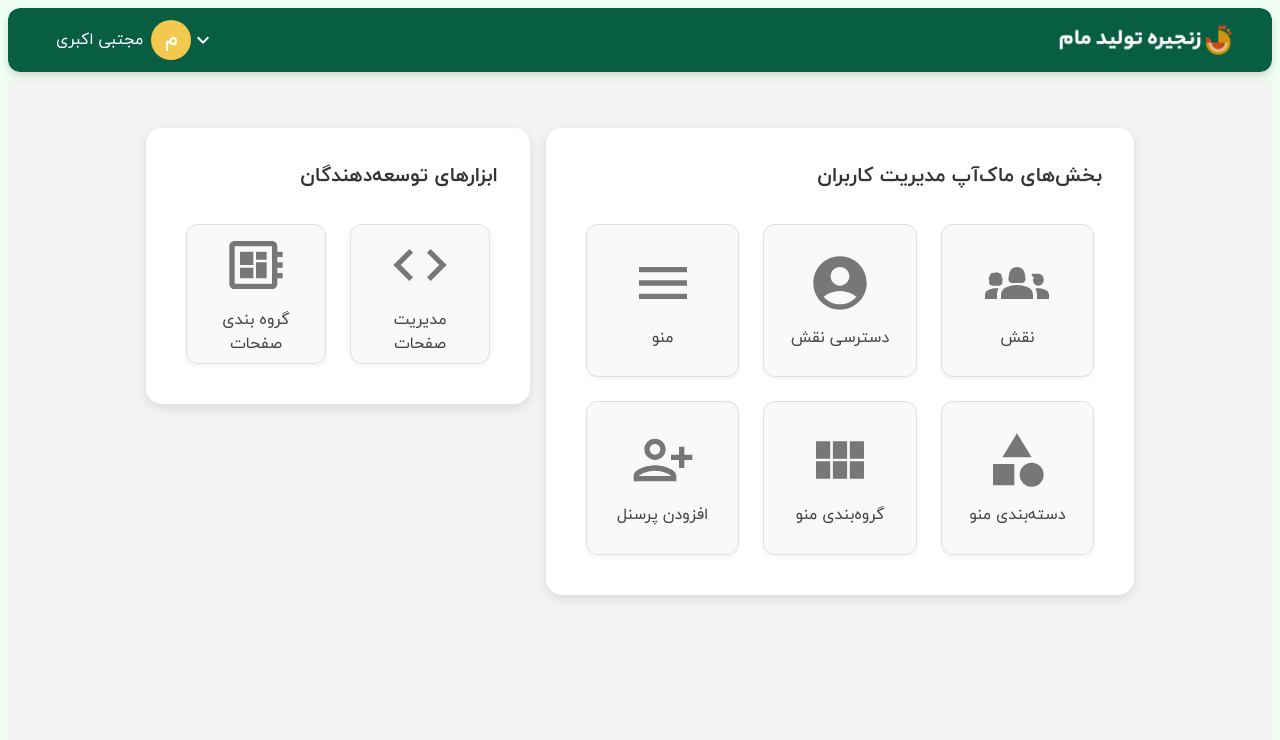
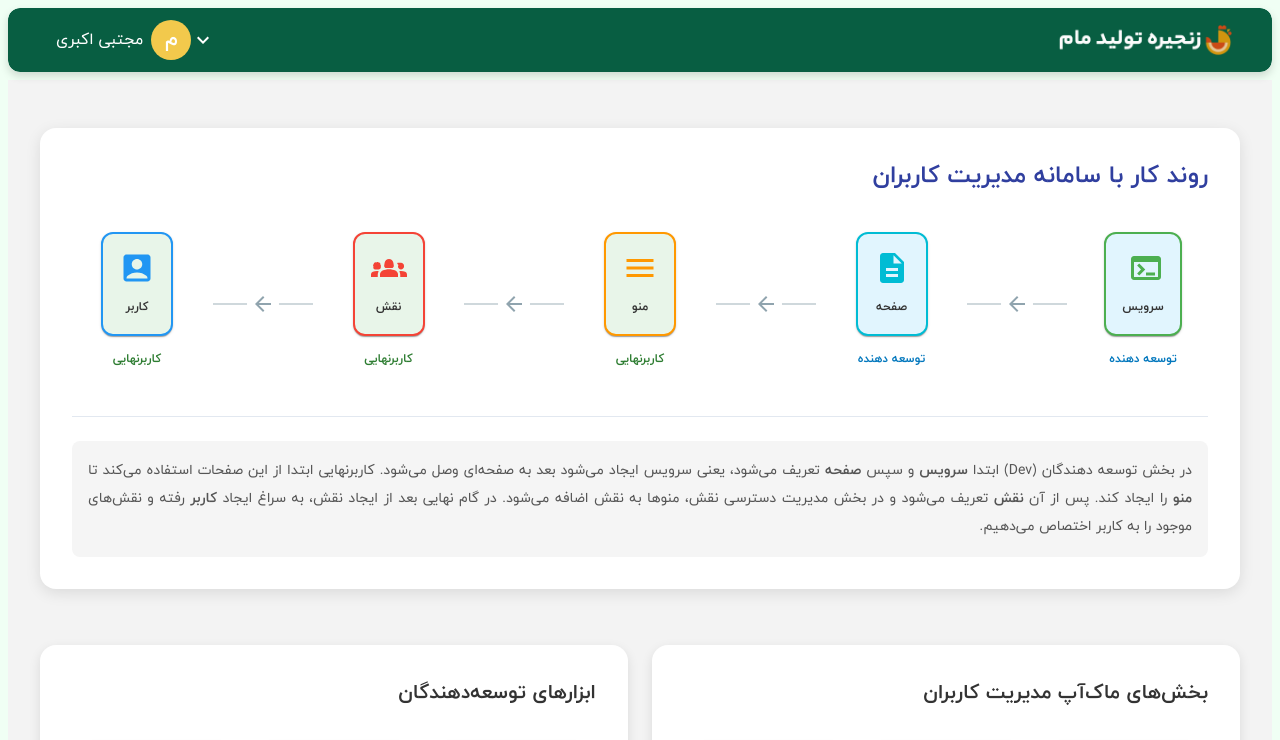
Before and after one commit to SeyedAb2/usermanagement_mockup_react, a React (Vite) app: page / in a window 1280 px wide. Shown: the top 740 px of the page. Built offline with nearby package versions, Linux system fonts and the light colour scheme.

Commit message:
update code

```diff
--- a/src/pages/UserAccessManagement/UserAccessManagement.tsx
+++ b/src/pages/UserAccessManagement/UserAccessManagement.tsx
@@ -650,7 +650,7 @@ export default function UserAccessManagement() {
 
   // هندلر برای تغییرات در فرم موقت ستون راست
   const handleTempMenuChange = <K extends keyof UserMenuAccess>(menuId: string, k: K, v: UserMenuAccess[K]) => {
-    setTempMenuAccess(prev => prev ? { ...prev, [k]: v } : null);
+    setTempMenuAccess(prev => prev ? { ...prev,menuId, [k]: v } : null);
   };
 
   // هندلر برای تغییرات در چک‌باکس‌های فرم موقت ستون راست
@@ -659,6 +659,7 @@ export default function UserAccessManagement() {
       prev
         ? {
             ...prev,
+            menuId,
             services: prev.services.map((s) =>
               s.key === key ? { ...s, checked: !s.checked } : s
             ),
@@ -671,7 +672,9 @@ export default function UserAccessManagement() {
     setTempMenuAccess((prev) =>
       prev
         ? {
+
             ...prev,
+            menuId,
             routes: prev.routes.map((r) =>
               r.path === path ? { ...r, checked: !r.checked } : r
             ),
--- a/src/pages/dashboard/Dashboard.tsx
+++ b/src/pages/dashboard/Dashboard.tsx
@@ -1,4 +1,4 @@
-import { Box, Grid, Paper, Typography, ButtonBase } from "@mui/material";
+import { Box, Grid, Paper, Typography, ButtonBase, Divider } from "@mui/material";
 import { useNavigate } from "react-router";
 import {
   Groups2,
@@ -9,8 +9,13 @@ import {
   AccountCircle,
   Code,
   DeveloperBoard,
+  Terminal,
+  Description,
+  AccountBox,
+  ArrowBack, // **تغییر ۱: استفاده از ArrowBack برای جهت RTL و اتصال مراحل**
 } from "@mui/icons-material";
 import { useState, ReactNode } from "react";
+import React from "react"; // نیاز به import React برای استفاده از React.Fragment
 
 // ------------------ تایپ‌ها و داده‌ها ------------------
 
@@ -27,13 +32,162 @@ const USER_MANAGEMENT_ITEMS: DashboardItem[] = [
   { id: 3, label: "منو", icon: <Menu />, path: "/menu" },
   { id: 4, label: "دسته‌بندی منو", icon: <Category />, path: "/menu-category" },
   { id: 5, label: "گروه‌بندی منو", icon: <ViewModule />, path: "/menu-group" },
-  { id: 6, label: "افزودن پرسنل", icon: <PersonAddAlt />, path: "/add-personel" }, // 6 آیتم
+  { id: 6, label: "افزودن پرسنل", icon: <PersonAddAlt />, path: "/add-personel" },
 ];
 
 const DEVELOPER_ITEMS: DashboardItem[] = [
   { id: 7, label: "مدیریت صفحات", icon: <Code />, path: "/add-page" },
-  { id: 8, label: "گروه بندی صفحات", icon: <DeveloperBoard />, path: "/category-page" }, // 2 آیتم
+  { id: 8, label: "گروه بندی صفحات", icon: <DeveloperBoard />, path: "/category-page" },
+  { id: 9, label: "سرویس", icon: <Terminal />, path: "" },
 ];
+
+// ------------------ داده‌های فلوچارت جدید ------------------
+
+interface FlowStep {
+  label: string;
+  icon: ReactNode;
+  color: string;
+  section: 'توسعه دهنده' | 'کاربرنهایی';
+}
+
+const FLOW_STEPS: FlowStep[] = [
+  { label: "سرویس", icon: <Terminal />, color: "#4caf50", section: 'توسعه دهنده' },
+  { label: "صفحه", icon: <Description />, color: "#00bcd4", section: 'توسعه دهنده' },
+  { label: "منو", icon: <Menu />, color: "#ff9800", section: 'کاربرنهایی' },
+  { label: "نقش", icon: <Groups2 />, color: "#f44336", section: 'کاربرنهایی' },
+  { label: "کاربر", icon: <AccountBox />, color: "#2196f3", section: 'کاربرنهایی' },
+];
+
+// **تغییر ۲: بلد کردن کلمات ستاره‌دار در متن**
+const FLOW_DESCRIPTION = "در بخش توسعه دهندگان (Dev) ابتدا **سرویس** و سپس **صفحه** تعریف می‌شود، یعنی سرویس ایجاد می‌شود بعد به صفحه‌ای وصل می‌شود. کاربرنهایی ابتدا از این صفحات استفاده می‌کند تا **منو** را ایجاد کند. پس از آن **نقش** تعریف می‌شود و در بخش مدیریت دسترسی نقش، منوها به نقش اضافه می‌شود. در گام نهایی بعد از ایجاد نقش، به سراغ ایجاد **کاربر** رفته و نقش‌های موجود را به کاربر اختصاص می‌دهیم.";
+
+// ------------------ کامپوننت نمایش روند کار ------------------
+
+const StepFlow = () => {
+    return (
+        <Paper
+            elevation={4}
+            sx={{
+                borderRadius: "16px",
+                p: { xs: 3, sm: 4 },
+                mb: 4,
+                bgcolor: "#fff",
+                boxShadow: "0px 4px 15px rgba(0, 0, 0, 0.1)",
+            }}
+        >
+            <Typography
+                variant="h5"
+                sx={{ mb: 3, fontWeight: "bold", textAlign: "right", color: "#303f9f" }}
+            >
+                 روند کار با سامانه مدیریت کاربران
+            </Typography>
+
+            {/* بخش فلوچارت اصلی */}
+            <Box sx={{ overflowX: 'auto', py: 2 }}>
+                <Box sx={{
+                    display: 'flex',
+                    alignItems: 'center',
+                    justifyContent: { xs: 'flex-start', md: 'space-between' },
+                    minWidth: { xs: '800px', md: '100%' }
+                }}>
+                    {FLOW_STEPS.map((step, index) => (
+                        <React.Fragment key={index}>
+                            <Box
+                                sx={{
+                                    display: 'flex',
+                                    flexDirection: 'column',
+                                    alignItems: 'center',
+                                    minWidth: '130px',
+                                    position: 'relative', // برای قرارگیری صحیح خط وسط
+                                }}
+                            >
+                                <Paper
+                                    elevation={1}
+                                    sx={{
+                                        p: 2,
+                                        borderRadius: '12px',
+                                        bgcolor: step.section === 'توسعه دهنده' ? '#e1f5fe' : '#e8f5e9',
+                                        border: `2px solid ${step.color}`,
+                                        transition: 'all 0.3s',
+                                        '&:hover': {
+                                            boxShadow: '0 4px 12px rgba(0,0,0,0.2)',
+                                            transform: 'translateY(-4px)'
+                                        }
+                                    }}
+                                >
+                                    <Box sx={{ color: step.color, mb: 0.5, '& svg': { fontSize: 36 } }}>
+                                        {step.icon}
+                                    </Box>
+                                    <Typography
+                                        variant="caption"
+                                        sx={{
+                                            fontWeight: 'bold',
+                                            color: '#333',
+                                            display: 'block',
+                                            textAlign: 'center'
+                                        }}
+                                    >
+                                        {step.label}
+                                    </Typography>
+                                </Paper>
+                                <Typography
+                                    variant="overline"
+                                    sx={{ mt: 1, color: step.section === 'توسعه دهنده' ? '#0277bd' : '#2e7d32', fontWeight: 'bold' }}
+                                >
+                                    {step.section}
+                                </Typography>
+                            </Box>
+
+                            {/* **تغییر ۳: پیکان اتصال معکوس و افقی** */}
+                            {index < FLOW_STEPS.length - 1 && (
+                                <Box sx={{
+                                    flexGrow: 1, // برای پر کردن فاصله
+                                    height: '2px',
+                                    mx: 1,
+                                    bgcolor: '#cfd8dc',
+                                    position: 'relative',
+                                    display: 'flex',
+                                    alignItems: 'center',
+                                    justifyContent: 'center',
+                                    maxWidth: { xs: '80px', md: '100px' }
+                                }}>
+                                    <ArrowBack sx={{
+                                        color: '#90a4ae',
+                                        fontSize: 32,
+                                        position: 'absolute',
+                                        bgcolor: 'white', // برای پوشاندن خط زیر پیکان
+                                        borderRadius: '50%',
+                                        p: 0.5,
+                                    }} />
+                                </Box>
+                            )}
+                        </React.Fragment>
+                    ))}
+                </Box>
+            </Box>
+
+            <Divider sx={{ my: 3 }} />
+
+            {/* بخش توضیحات */}
+            <Typography
+                variant="body2"
+                sx={{
+                    textAlign: 'justify',
+                    lineHeight: 2,
+                    color: '#555',
+                    p: { xs: 1, sm: 2 },
+                    bgcolor: '#f5f5f5',
+                    borderRadius: '8px',
+                    direction: 'rtl' // اطمینان از راست به چپ بودن متن
+                }}
+            >
+                {/* استفاده از dangerouslySetInnerHTML برای اعمال Bold در JSX */}
+                <span dangerouslySetInnerHTML={{ __html: FLOW_DESCRIPTION.replace(/\*\*(.*?)\*\*/g, '<b>$1</b>') }} />
+            </Typography>
+        </Paper>
+    );
+};
+
 
 // ------------------ کامپوننت اصلی ------------------
 
@@ -43,12 +197,9 @@ export default function Dashboard() {
 
   /**
    * رندر کردن آیتم‌های داخلی گرید با اندازه ستون مشخص
-   * @param item - داده‌های آیتم
-   * @param cols - تعداد ستون‌های مورد نظر (6 برای دو ستون، 4 برای سه ستون)
    */
   const renderGridItem = (item: DashboardItem, cols: 6 | 4 | 3) => (
-    // با تنظیم xs={cols}، تعداد ستون‌های داخلی مشخص می‌شود.
-    <Grid key={item.id} size={{xs:cols,sm:cols,md:cols,}} sx={{ p: 1 }}>
+    <Grid key={item.id}  size={{xs:cols,sm:cols,md:cols}}  sx={{ p: 1 }}>
       <ButtonBase
         onClick={() => navigate(item.path)}
         focusRipple
@@ -99,13 +250,10 @@ export default function Dashboard() {
   );
 
   /**
-   * رندر کردن کل یک بخش داشبورد (به عنوان یک ستون اصلی)
-   * @param mainCols - عرض بخش اصلی در سیستم 12 ستونی (4 یا 8)
+   * رندر کردن کل یک بخش داشبورد (با حفظ نسبت 4:8)
    */
   const renderSection = (title: string, items: DashboardItem[], titleColor: string, itemCols: 6 | 4 | 3, mainCols: 12 | 6 | 8 | 4) => (
-    // xs={12} برای نمایش تمام عرض در موبایل
-    // md={mainCols} برای سهم‌بندی در دسکتاپ
-    <Grid size={{xs:12, md:mainCols}} key={title}>
+    <Grid size={{xs:12,md:mainCols}}  key={title}>
       <Paper
         elevation={3}
         sx={{
@@ -147,30 +295,34 @@ export default function Dashboard() {
         justifyContent: "center",
       }}
     >
-      {/* کانتینر اصلی برای قرارگیری دو ستون کنار هم */}
-      <Grid container sx={{
+      <Grid container spacing={3} maxWidth="1200px" sx={{
         display:'flex',
         alignItems:'start',
         justifyContent:'center',
-        gap:2
-      }} spacing={3} maxWidth="1200px" >
+      }} >
 
-        {/* 1. بخش مدیریت کاربران: 4/12 عرض (ستون باریک) */}
+        {/* ------------------ بلوک روند کار (Flowchart) ------------------ */}
+        <Grid  size={{xs:12}}>
+            <StepFlow />
+        </Grid>
+        {/* ------------------------------------------------------------------- */}
+
+        {/* 1. بخش مدیریت کاربران: 4/12 عرض */}
         {renderSection(
           "بخش‌های ماک‌آپ مدیریت کاربران",
-          USER_MANAGEMENT_ITEMS, // 6 آیتم
+          USER_MANAGEMENT_ITEMS,
           "#333",
-          4, // **تغییر برای 2 ستون داخلی** (بهتر جا می‌گیرد)
-          6 // **4 واحد از 12 واحد عرض کل (ستون کوچکتر)**
+          4, // 2 ستون داخلی
+          6 // 4 واحد از 12 واحد عرض کل
         )}
 
-        {/* 2. بخش توسعه‌دهندگان: 8/12 عرض (ستون عریض) */}
+        {/* 2. بخش توسعه‌دهندگان: 8/12 عرض */}
         {renderSection(
           "ابزارهای توسعه‌دهندگان",
-          DEVELOPER_ITEMS, // 2 آیتم
+          DEVELOPER_ITEMS,
           "#333",
-          6, // **تغییر برای 3 ستون داخلی** (فضای خالی کمتر)
-          4 // **8 واحد از 12 واحد عرض کل (ستون بزرگتر)**
+          4, // 3 ستون داخلی
+          6// 8 واحد از 12 واحد عرض کل
         )}
 
       </Grid>
```
